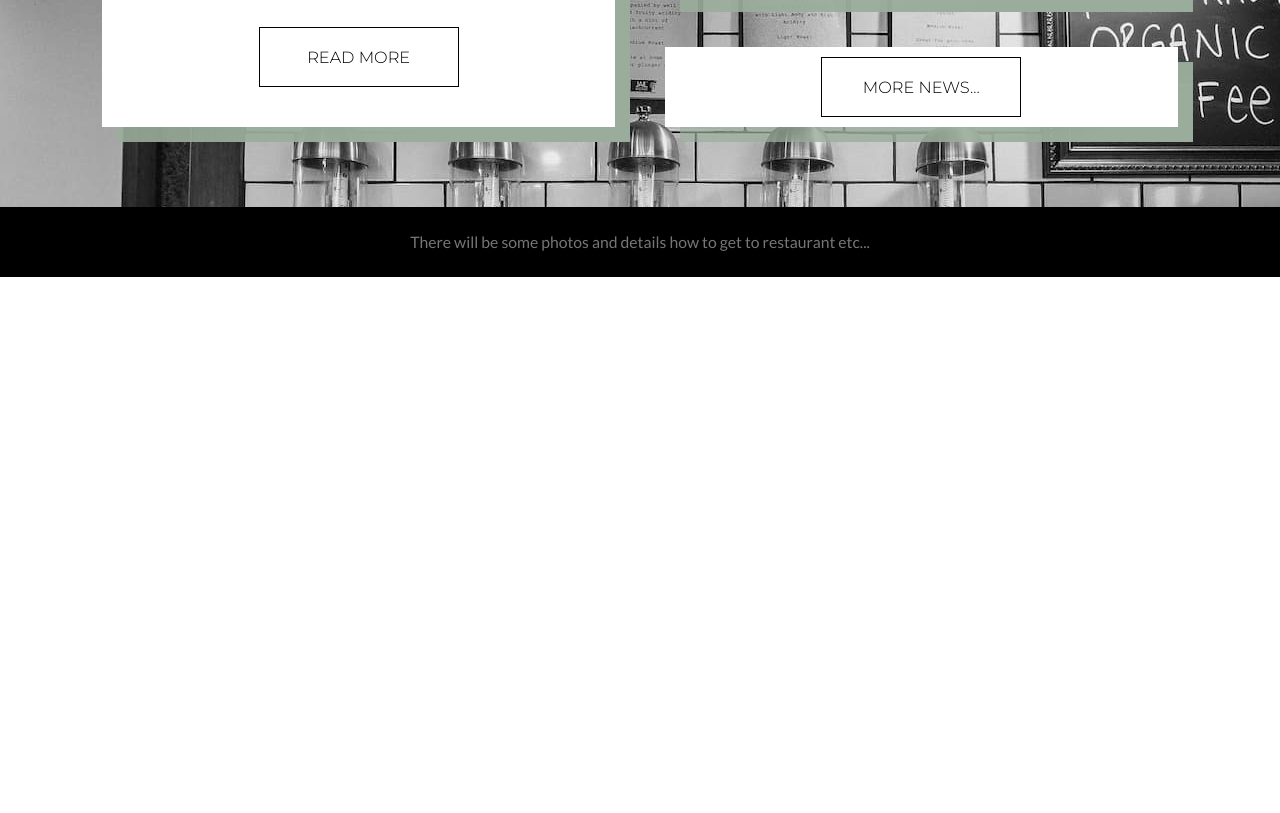
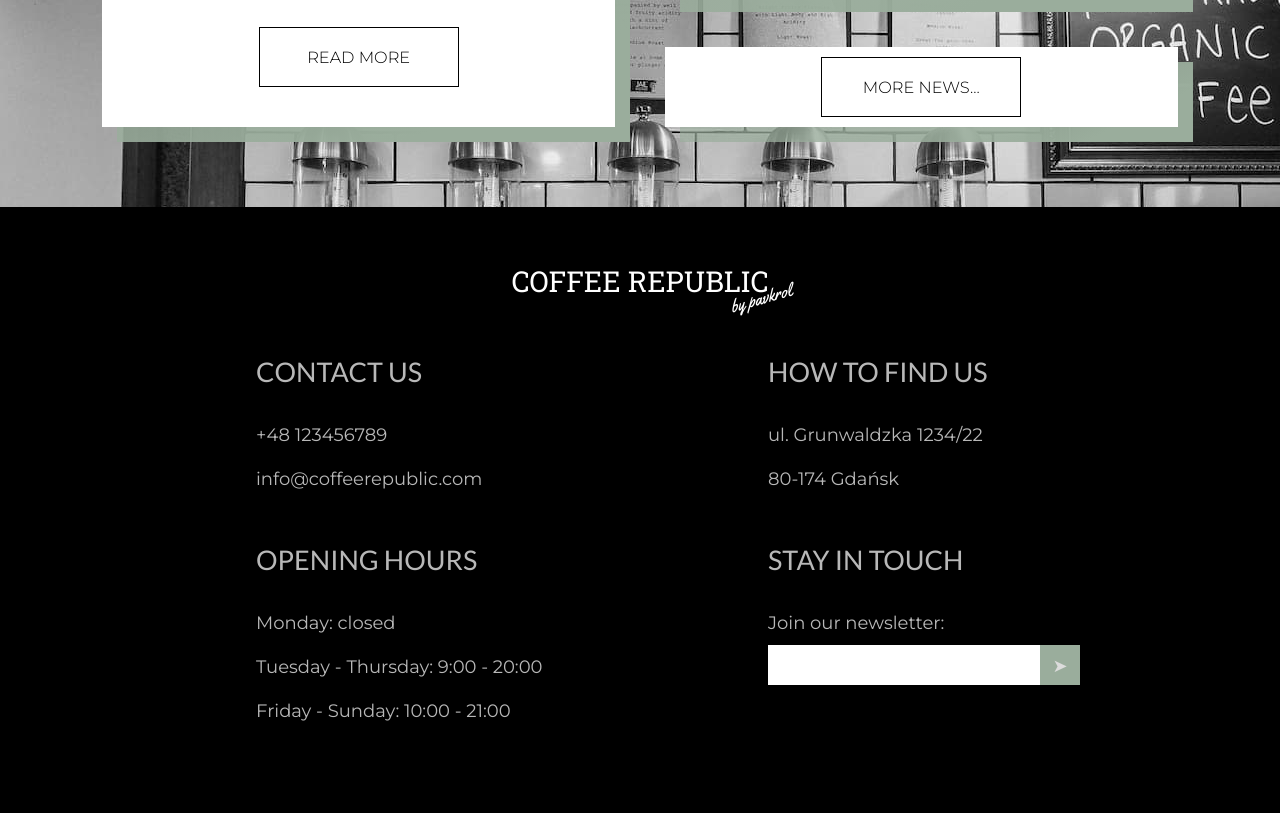
Before and after one commit to pavkrol/cafe-website, a Gatsby site: page / in a window 1280 px wide. Shown: the part 4739-5552 px from the top of the page. Before the commit the page ends 5016 px from the top, so only its background shows below. Built offline with nearby package versions, Linux system fonts and the light colour scheme; Gatsby itself is replaced by a stand-in of ours.

Commit message:
add footer component with styling, rename some components and change dir

```diff
--- a/src/components/Footer.js
+++ b/src/components/Footer.js
@@ -1,21 +1,143 @@
 import React from "react"
 import styled from "styled-components"
+import Logo from "./Logo"
 
 const FooterWrapper = styled.footer`
-  height: 70px;
   background-color: #000;
-  font-family: "Lato", sans-serif;
-  font-size: 0.875rem;
-  display: flex;
+  display: grid;
+  color: #767676;
+  grid-template-columns: repeat(4, 1fr);
+  grid-template-rows: 150px 1fr;
+  padding: 0 10% 80px 10%;
+  z-index: 5;
+  position: relative;
+  @media (max-width: 1500px) {
+    grid-template-columns: 1fr 1fr;
+    grid-template-rows: 150px 1fr 1fr;
+  }
+  @media (max-width: 800px) {
+    padding: 0 5% 80px 5%;
+  }
+  @media (max-width: 700px) {
+    grid-template-columns: 1fr;
+    grid-template-rows: 150px repeat(4, auto);
+  }
+`
+
+const FooterLogo = styled(Logo)`
+  grid-column: span 4;
   justify-content: center;
   align-items: center;
-  color: #767676;
+  h1 {
+    color: #ffffff;
+  }
+  img {
+    display: none;
+  }
+  @media (max-width: 1500px) {
+    grid-column: span 2;
+  }
+  @media (max-width: 700px) {
+    grid-column: span 1;
+  }
+`
+
+const FooterItem = styled.div`
+  display: flex;
+  flex-direction: column;
+  place-self: start center;
+  h3 {
+    font-family: "Lato", sans-serif;
+    font-size: 1.5rem;
+    color: #b8b8b8;
+    text-transform: uppercase;
+    font-weight: 400;
+  }
+  a,
+  a:visited,
+  address,
+  p {
+    font-family: "Montserrat", sans-serif;
+    color: #b8b8b8;
+    font-size: 1rem;
+    text-decoration: none;
+    font-style: normal;
+    margin-bottom: 0;
+    line-height: 2.45rem;
+  }
+  input {
+    height: 40px;
+    border: none;
+  }
+  button {
+    height: 40px;
+    width: 40px;
+    background-color: #9aad9c;
+    color: #dcdcdc;
+    border: none;
+    cursor: pointer;
+    display: inline-flex;
+    justify-content: center;
+    align-items: center;
+    :hover {
+      background-color: #587a5c;
+    }
+  }
+  @media (max-width: 1500px) {
+    place-self: start start;
+    padding-left: 25%;
+  }
+  @media (max-width: 1100px) {
+    h3 {
+      font-size: 1.2rem;
+    }
+    a,
+    address,
+    p {
+      font-size: 0.8rem;
+    }
+  }
+  @media (max-width: 700px) {
+    margin-bottom: 50px;
+    h3 {
+      margin-bottom: 0.8rem;
+    }
+  }
 `
 
 const Footer = () => {
   return (
     <FooterWrapper>
-      There will be some photos and details how to get to restaurant etc...
+      <FooterLogo as={Logo} logoType="dark" />
+      <FooterItem>
+        <h3>Contact us</h3>
+        <a href="tel:+48123456789">+48 123456789</a>
+        <a href="mailto:info@coffeerepublic.com">info@coffeerepublic.com</a>
+      </FooterItem>
+      <FooterItem>
+        <h3>How to find us</h3>
+        <address>
+          ul. Grunwaldzka 1234/22
+          <br />
+          80-174 Gdańsk
+        </address>
+      </FooterItem>
+      <FooterItem>
+        <h3>Opening hours</h3>
+        <p>Monday: closed</p>
+        <p>Tuesday - Thursday: 9:00 - 20:00</p>
+        <p>Friday - Sunday: 10:00 - 21:00</p>
+      </FooterItem>
+      <FooterItem>
+        <h3>Stay in touch</h3>
+        <p>Join our newsletter:</p>
+        <form>
+          <label>
+            <input type="email" required></input>
+            <button>&#10148;</button>
+          </label>
+        </form>
+      </FooterItem>
     </FooterWrapper>
   )
 }
--- a/src/components/Logo.js
+++ b/src/components/Logo.js
@@ -46,9 +46,9 @@ const CafeName = styled.h1`
     }
   }
 `
-const Logo = () => {
+const Logo = ({ className }) => {
   return (
-    <LogoWrapper>
+    <LogoWrapper className={className}>
       <CafeLogo src={cafe_logo} alt="company logo" />
       <CafeName>Coffee Republic</CafeName>
     </LogoWrapper>
--- a/src/components/Hero.js
+++ b/src/containers/Hero.js
@@ -1,6 +1,6 @@
 import React from "react"
 import styled from "styled-components"
-import Tile from "./Tile"
+import Tile from "../components/Tile"
 import { useStaticQuery, graphql } from "gatsby"
 
 const HeroWrapper = styled.section`
--- a/src/pages/index.js
+++ b/src/pages/index.js
@@ -1,9 +1,9 @@
 import React from "react"
-import Hero from "../components/Hero"
+import Hero from "../containers/Hero"
 import Layout from "../components/layout"
 import SEO from "../components/seo"
 import ProductsSection from "../containers/ProductsSection"
-import NewsSection from "../containers/NewsSection"
+import BlogSection from "../containers/BlogSection"
 import { theme } from "../components/theme"
 import { ThemeProvider } from "styled-components"
 
@@ -13,7 +13,7 @@ const IndexPage = () => (
       <SEO title="Home" />
       <Hero />
       <ProductsSection />
-      <NewsSection />
+      <BlogSection />
     </Layout>
   </ThemeProvider>
 )
```
Also changed, not shown: src/containers/BlogSection.js (renamed from src/containers/NewsSection.js).
